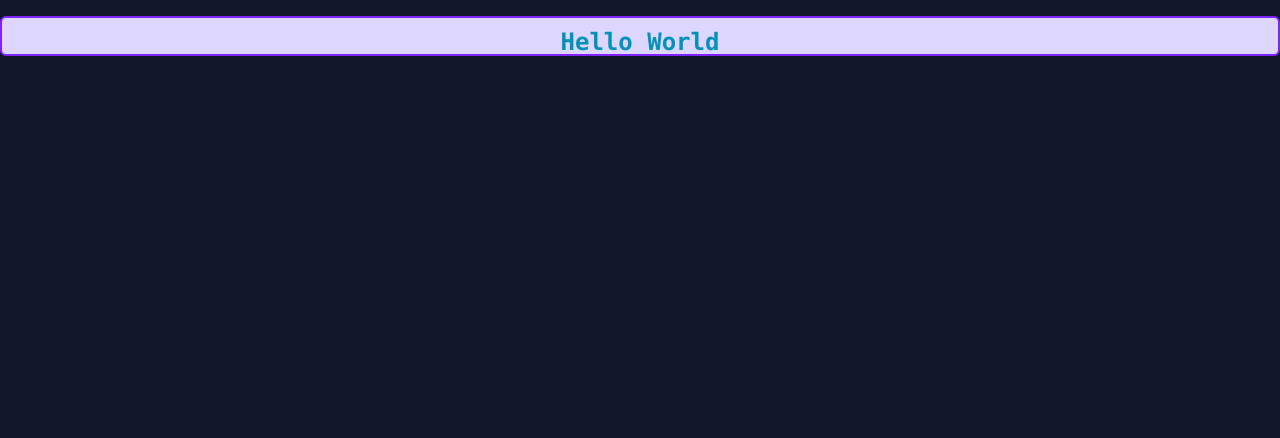
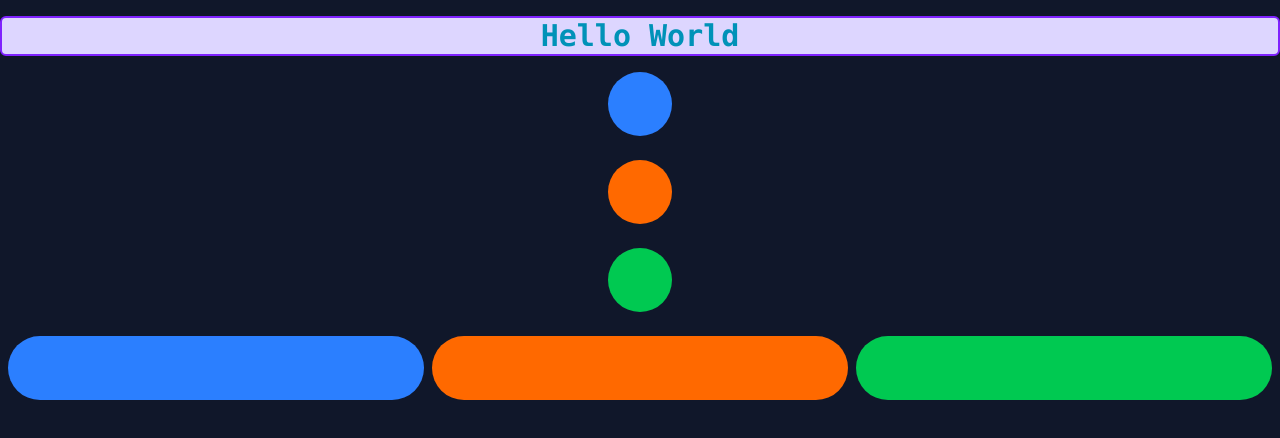
Before and after one commit to TangXianSheng6322/tailwind_tutorial, an Angular app: page / in a window 1280 px wide. Shown: the top 438 px of the page. Built offline with nearby package versions, Linux system fonts and the light colour scheme.

Commit message:
Flexbox and Grid

```diff
--- a/src/app/app.component.html
+++ b/src/app/app.component.html
@@ -1,9 +1,21 @@
 <div
-  class="my-4 h-10 w-full rounded-md border-2 border-violet-600 bg-violet-200 p-2"
+  class="my-4 flex h-10 w-full items-center justify-center rounded-md border-2 border-violet-600 bg-violet-200 p-2"
 >
-  <h1 class="text-center text-2xl text-cyan-600 font-mono font-bold">
+  <h1
+    class="text-center font-mono text-2xl text-[30px] font-bold text-cyan-600"
+  >
     Hello World
   </h1>
 </div>
+<div class="mt-2 flex flex-col items-center justify-center space-y-6">
+  <div class="h-16 w-16 rounded-full bg-blue-500"></div>
+  <div class="h-16 w-16 rounded-full bg-orange-500"></div>
+  <div class="h-16 w-16 rounded-full bg-green-500"></div>
+</div>
+<div class="grid grid-cols-3 gap-2 mt-6 mx-2">
+  <div class="h-16 rounded-full bg-blue-500"></div>
+  <div class="h-16 rounded-full bg-orange-500"></div>
+  <div class="h-16 rounded-full bg-green-500"></div>
+</div>
 
 <router-outlet />
```
